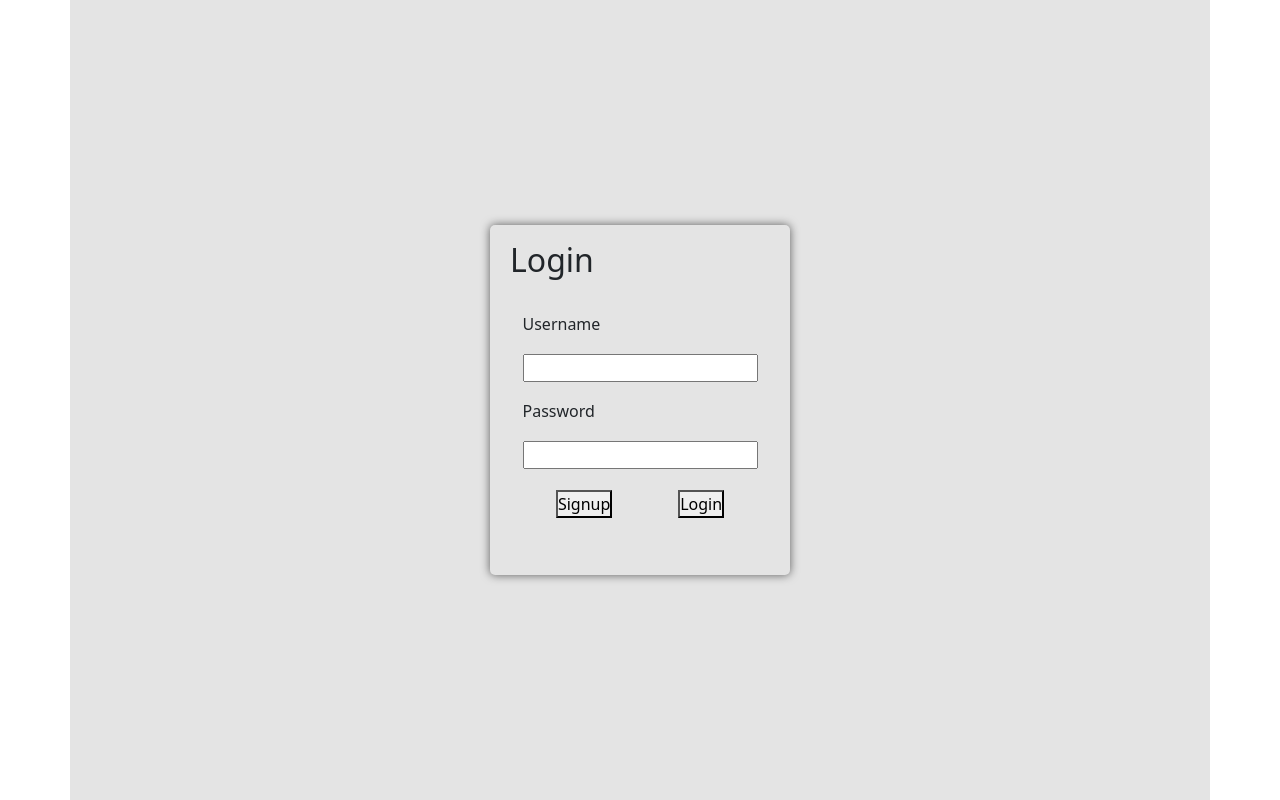
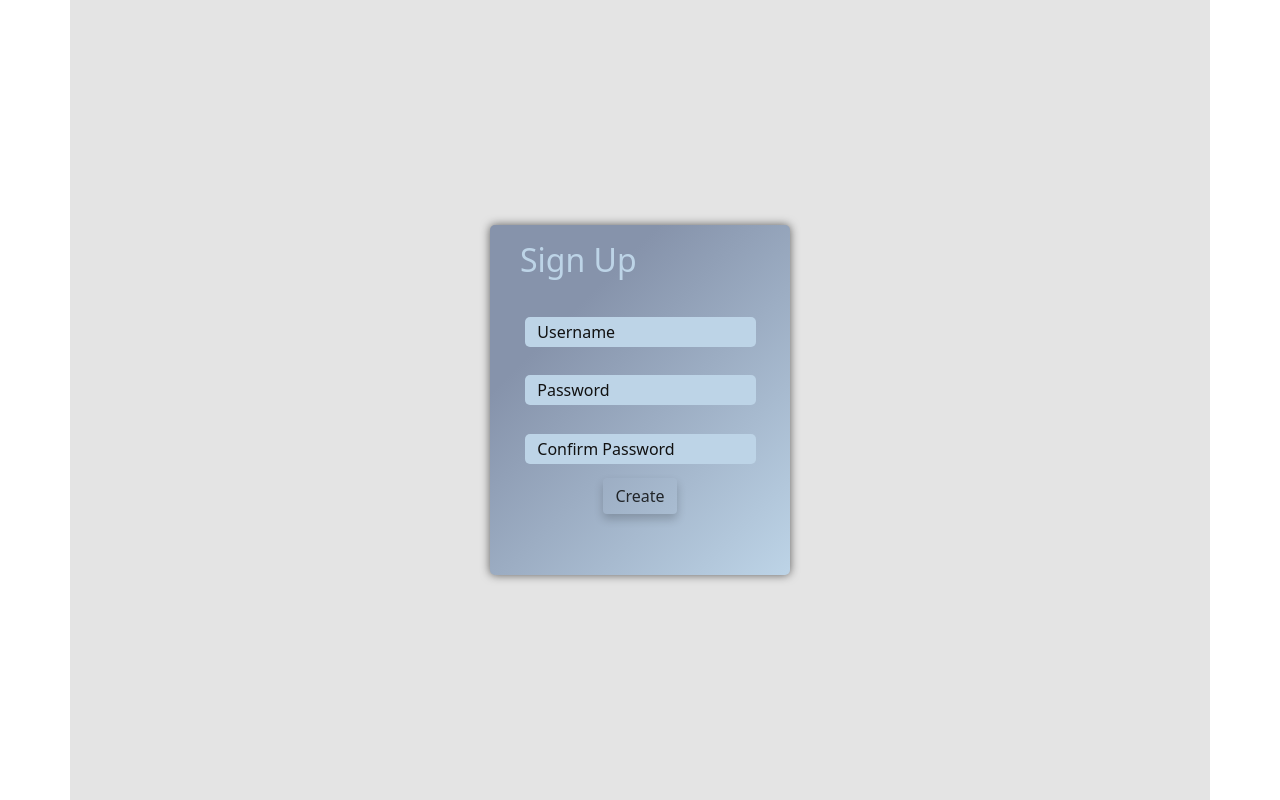
Before and after one commit to dj21-vicky21/CSS, a plain HTML site: page jsfunction/login_link_in_db/index.html in a window 1280 px wide. Both pictures are taken after a click on the button "Signup". Drawn offline with nearby package versions, Linux system fonts and the light colour scheme.

Commit message:
give style

```diff
--- a/api's/weather/style.css
+++ b/api's/weather/style.css
@@ -64,7 +64,6 @@ body{
                 font-size: 0.8rem;
             }
             .form__input:focus ~ .form__label,.form__input:not(:placeholder-shown).form__input:not(:focus)~.form__label{
-
                 border-radius: 5px;
             }
             .form__input:focus ~ .form__label,.form__input:not(:placeholder-shown) ~.form__label{
--- a/jsfunction/login_link_in_db/index.html
+++ b/jsfunction/login_link_in_db/index.html
@@ -16,25 +16,51 @@
 <body>
     <div class="container-fluid">
         <div class="container">
-            <div class="loginpage">
+            <div class="loginpage" >
                 <h2>login</h2>
-                <div class="inputtab">
-                    <label for="username" class="labels label1">Username</label>
-                    <input type="text" name="username" id="username" class="username">
-                    <label for="password" class="labels label2">Password</label>
-                    <input type="password" name="password" id="password" class="password">
+                <div class="inputtab" >
+                    <div class="form">
+                        <input type="text" id="input1"  placeholder=" " class="form__input" autocomplete="off">
+                        <label for="input1" class="form__label">Username</label>
+                    </div>
+                    <div class="form">
+                        <input type="password" id="input2"  placeholder=" " class="form__input" autocomplete="off">
+                        <label for="input2" class="form__label">Password</label>
+                    </div>
                 </div>
                 <div class="btntab">
-                    <button type="button" class="button signupbtn">
+                    <button type="button" class="btn signupbtn" id="signupbtn" onclick="signup()">
                         Signup
                     </button>
-                    <button type="button" class="button loginbtn">
+                    <button type="button" class="btn loginbtn" id="loginbtn">
                         Login
                     </button>
                 </div>
-                <div class="errormsgtab"></div>
+                <div class="errormsgtab err1"></div>
             </div>
-            <div class="signuppage"></div>
+            <div class="signuppage">
+                <h2>Sign up</h2>
+                <div class="inputtab">
+                    <div class="form">
+                        <input type="text" id="input3"  placeholder=" " class="form__input" autocomplete="off">
+                        <label for="input3" class="form__label">Username</label>
+                    </div>
+                    <div class="form">
+                        <input type="password" id="input4"  placeholder=" " class="form__input" autocomplete="off">
+                        <label for="input4" class="form__label">Password</label>
+                    </div>
+                    <div class="form">
+                        <input type="password" id="input5"  placeholder=" " class="form__input" autocomplete="off">
+                        <label for="input5" class="form__label">Confirm Password</label>
+                    </div>
+                </div>
+                <div class="btntab">
+                    <button type="button" class="btn loginbtn">
+                        Create
+                    </button>
+                </div>
+                <div class="errormsgtab err2"></div>
+            </div>
         </div>
     </div>
 </body>
--- a/jsfunction/login_link_in_db/script.js
+++ b/jsfunction/login_link_in_db/script.js
@@ -0,0 +1,6 @@
+let signup =()=>{
+    let page1 = document.querySelector('.loginpage')
+    let page2 = document.querySelector('.signuppage')
+    page1.style.display = 'none'
+    page2.style.display = 'block'
+}
--- a/jsfunction/login_link_in_db/style.css
+++ b/jsfunction/login_link_in_db/style.css
@@ -19,20 +19,31 @@
     align-items: center;
     justify-content: center;
 }
+
+/* login section */
+
 .container .loginpage{
     width: 300px;
     height: 350px;
     border-radius:5px;
     box-shadow: 0px 0px 10px 0px rgba(0, 0, 0, 0.6);
     position: relative;
+    overflow: hidden;
+    background-color: #bdd4e7;
+    background-image: linear-gradient(315deg, #bdd4e7 0%, #8693ab 74%);
 }
+
 .container .loginpage h2{
     width: 100%;
     height: 20%;
     display: flex;
     align-items: center;
-    padding-left: 20px;
+    left: 30px;
+    position: relative;
     text-transform: capitalize;
+    /* background-color: yellow; */
+    color: #bdd4e7;
+    margin: 0;
 }
 .container .loginpage  .inputtab{
     width: 100%;
@@ -41,7 +52,10 @@
     display: grid;
     align-items: center;
     justify-content: center;
+    position: relative;
 }
+
+
 
 .container .loginpage .btntab{
     width: 100%;
@@ -57,3 +71,122 @@
     /* background-color: blue; */
 
 }
+
+.form{
+    position: relative;
+    width:1005;
+    height: 25%;
+}
+.form__input{
+        width: 100%;
+        height: 100%;
+        border: 0px solid transparent;
+
+        height: 30px;
+        /* background: #fff; */
+        background-color: #bdd4e7;
+        /* background-image: linear-gradient(12deg, #bdd4e7 0%, #8693ab 74%); */
+        box-shadow: 0 2px 5px rgba(0,0,0,0.3);
+        border-radius: 5px;
+        padding: 0 0 0 7%;
+        box-shadow: none;
+    }
+.form__label{
+    position: absolute;
+    left: 0.3rem;
+    top: 0.2rem;
+    padding: 0 0.5rem;
+    color: #111;
+    cursor: text;
+    transition: all 0.3s;
+
+
+}
+.form__input:focus{
+    outline: none;
+}
+.form__input:focus ~ .form__label,.form__input:not(:placeholder-shown).form__input:not(:focus) ~.form__label{
+    top: -1.9rem;
+    left: -0.3rem;
+    font-size: 1.2rem;
+    color: #bdd4e7;
+
+}
+.form__input:focus ~ .form__label,.form__input:not(:placeholder-shown).form__input:not(:focus)~.form__label{
+    border-radius: 5px;
+    font-weight: 100px;
+
+}
+.form__input:focus ~ .form__label,.form__input:not(:placeholder-shown) ~.form__label{
+    border-radius: 5px;
+}
+.form__input:not(:placeholder-shown).form__input:not(:focus):hover~.form__label{
+    transition: border 200ms;
+}
+.form__input:focus{
+    caret-color: #111;
+}
+
+.btn{
+    box-shadow: 0 5px 10px rgba(0, 0, 0, 0.2);
+    outline: none;
+    border: 0;
+}
+.btn:active{
+    transform: scale(0.9);
+}
+
+
+/* signin section */
+
+
+.container .signuppage{
+    width: 300px;
+    height: 350px;
+    border-radius:5px;
+    box-shadow: 0px 0px 10px 0px rgba(0, 0, 0, 0.6);
+    position: relative;
+    overflow: hidden;
+    background-color: #bdd4e7;
+    background-image: linear-gradient(315deg, #bdd4e7 0%, #8693ab 74%);
+    display: none;
+}
+
+.container .signuppage h2{
+    width: 100%;
+    height: 20%;
+    display: flex;
+    align-items: center;
+    left: 30px;
+    position: relative;
+    text-transform: capitalize;
+    /* background-color: yellow; */
+    color: #bdd4e7;
+    margin: 0;
+}
+.container .signuppage  .inputtab{
+    width: 100%;
+    height: 50%;
+    /* background-color: red; */
+    display: grid;
+    align-items: center;
+    justify-content: center;
+    position: relative;
+}
+
+
+
+.container .signuppage .btntab{
+    width: 100%;
+    height: 15%;
+    /* background-color: green; */
+    display: flex;
+    align-items: center;
+    justify-content: space-evenly;
+}
+.container .signuppage .errormsgtab{
+    width: 100%;
+    height: 15%;
+    /* background-color: blue; */
+
+}
```
